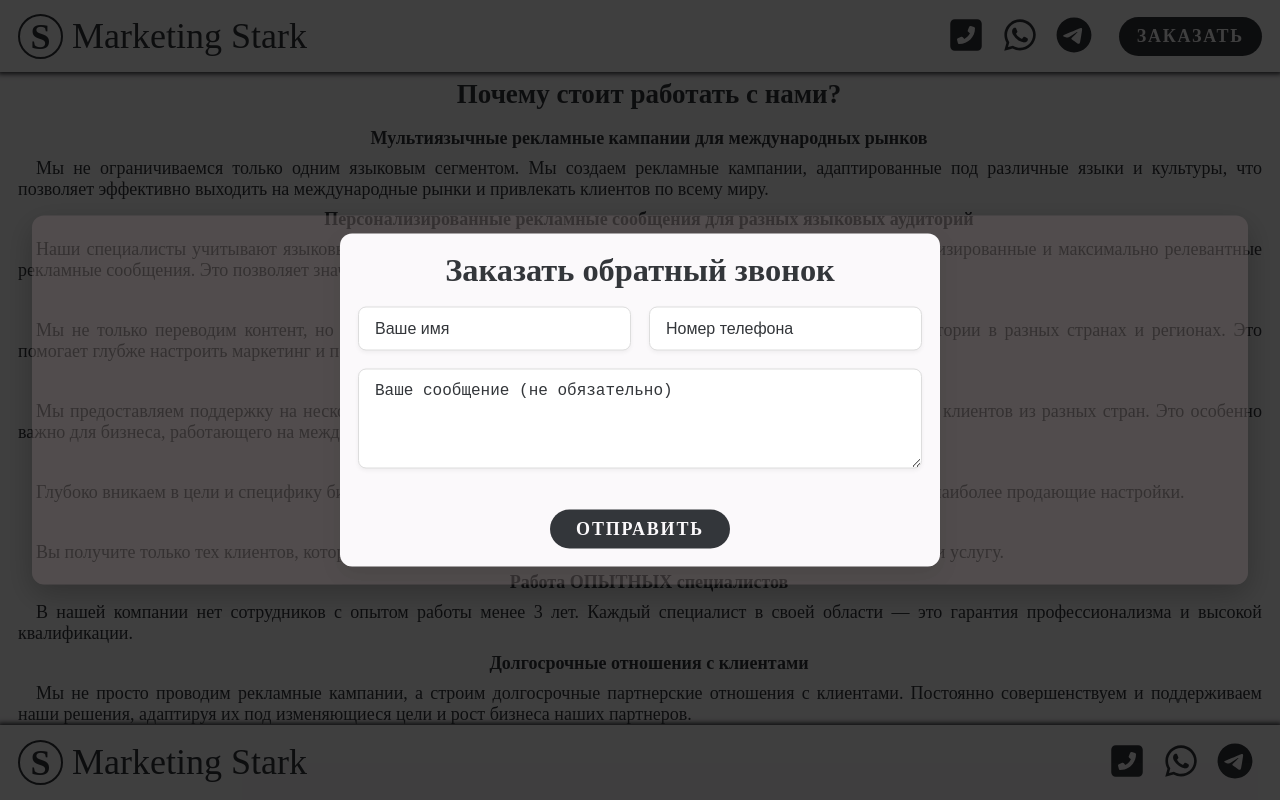
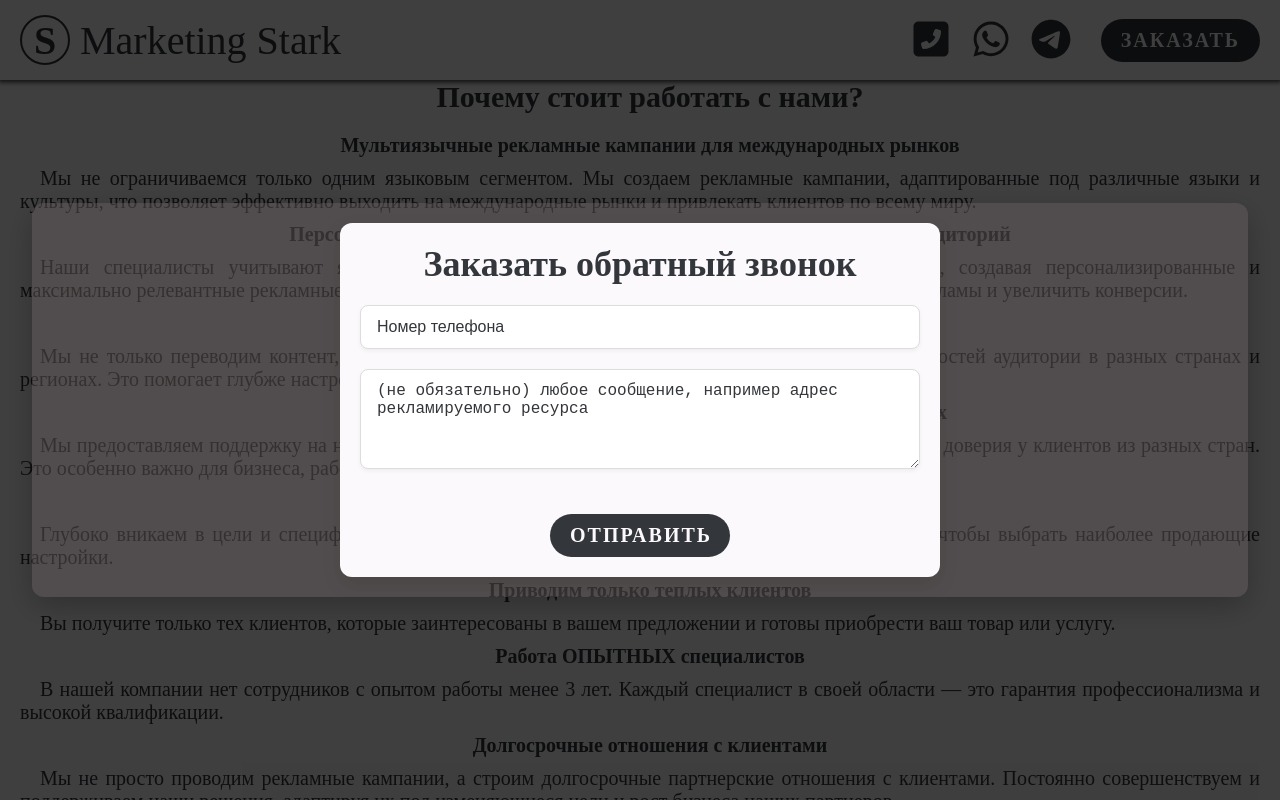
Before and after one commit to mikle1978-mo/marketing.app, a Next.js app: page /best in a window 1280 px wide. Both pictures are taken after a click on the button "ЗАКАЗАТЬ". Shown: the top 800 px of the page. Built offline with nearby package versions, Linux system fonts and the light colour scheme.

Commit message:
241120-ver.0.0.0.5-meta_desc

```diff
--- a/app/globals.css
+++ b/app/globals.css
@@ -19,19 +19,19 @@ html,
 body {
     max-width: 100vw;
     overflow-x: hidden;
-    font-size: 18px;
+    font-size: 20px;
 }
 
 @media (max-width: 900px) {
     html,
     body {
-        font-size: 16px;
+        font-size: 18px;
     }
 }
 @media (max-width: 570px) {
     html,
     body {
-        font-size: 15px;
+        font-size: 17px;
     }
 }
 
--- a/components/UI/forms/form.jsx
+++ b/components/UI/forms/form.jsx
@@ -17,7 +17,7 @@ export default function Form({ onSuccess }) {
 
         const data = {
             phone: formData.get("phone"),
-            name: formData.get("name"),
+            // name: formData.get("name"),
             message: formData.get("message"),
         };
 
@@ -32,9 +32,9 @@ export default function Form({ onSuccess }) {
             <form className={cl.form} ref={formRef} onSubmit={handleSubmit}>
                 <span className={cl.form_title}>Заказать обратный звонок</span>
                 <div className={cl.input_wrapper}>
-                    <div className={cl.input_field}>
+                    {/* <div className={cl.input_field}>
                         <input name='name' placeholder='Ваше имя' required />
-                    </div>
+                    </div> */}
                     <div className={cl.input_field}>
                         <input
                             name='phone'
@@ -47,7 +47,7 @@ export default function Form({ onSuccess }) {
                 <div className={cl.textarea_wrapper}>
                     <textarea
                         name='message'
-                        placeholder='Ваше сообщение (не обязательно)'
+                        placeholder='(не обязательно) любое сообщение, например адрес рекламируемого ресурса'
                         rows='4'
                     />
                 </div>
```
